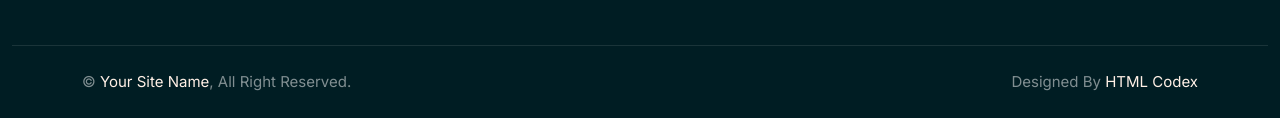
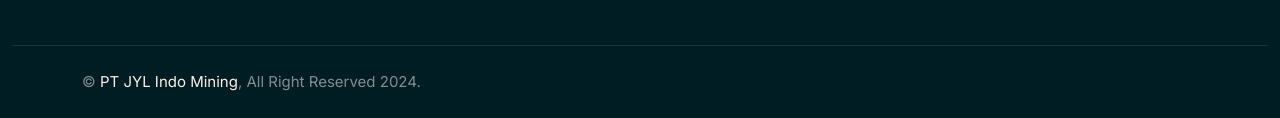
Before and after one commit to AnonymousXbkl/Website-JYL-FIX, a plain HTML site: page index.html in a window 1280 px wide. Shown: the part 4369-4487 px from the top of the page. Drawn offline with nearby package versions, Linux system fonts and the light colour scheme.

Commit message:
Menghapus credit

```diff
--- a/index.html
+++ b/index.html
@@ -502,11 +502,7 @@
             <div class="container">
                 <div class="row">
                     <div class="col-md-6 text-center text-md-start mb-3 mb-md-0">
-                        &copy; <a href="#">Your Site Name</a>, All Right Reserved.
-                    </div>
-                    <div class="col-md-6 text-center text-md-end">
-                        <!--/*** This template is free as long as you keep the footer author’s credit link/attribution link/backlink. If you'd like to use the template without the footer author’s credit link/attribution link/backlink, you can purchase the Credit Removal License from "https://htmlcodex.com/credit-removal". Thank you for your support. ***/-->
-                        Designed By <a href="https://htmlcodex.com">HTML Codex</a>
+                        &copy; <a href="#">PT JYL Indo Mining</a>, All Right Reserved 2024.
                     </div>
                 </div>
             </div>
```
